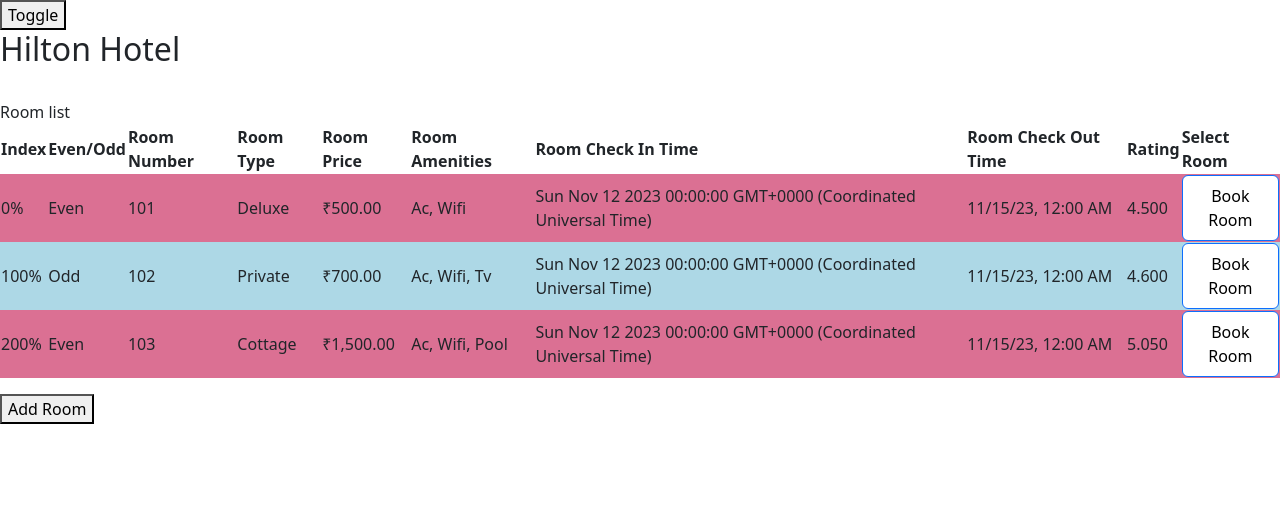
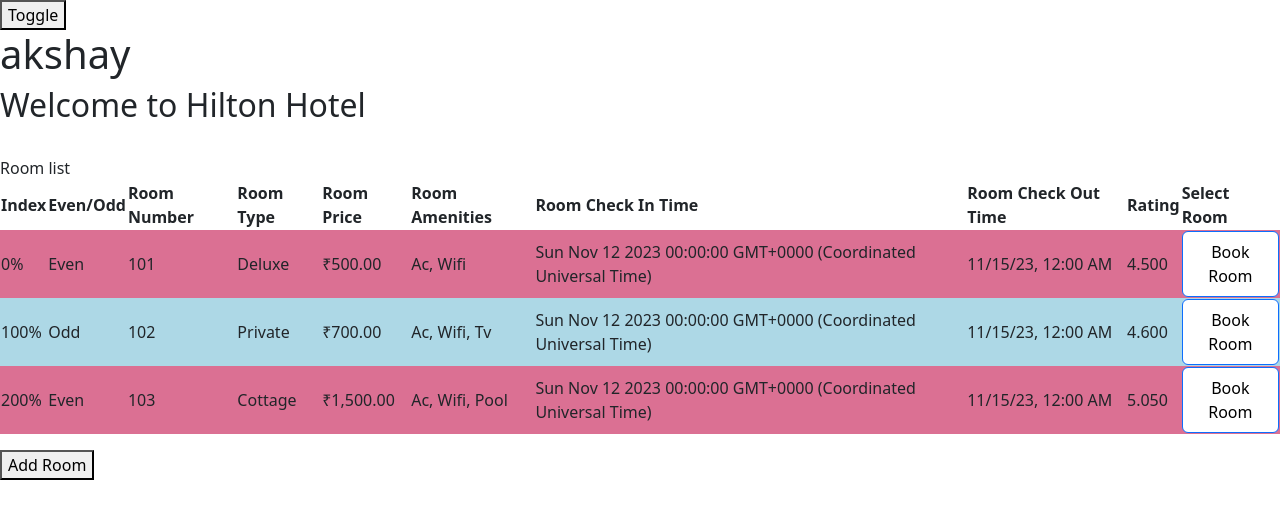
Before and after one commit to akshayharagon/hotelInventory, an Angular app: page / in a window 1280 px wide. Shown: the top 518 px of the page. Built offline with nearby package versions, Linux system fonts and the light colour scheme.

Commit message:
@ViewChild implementation

```diff
--- /dev/null
+++ b/src/app/header/header.component.html
@@ -0,0 +1 @@
+<h1>{{title}}</h1>
--- /dev/null
+++ b/src/app/header/header.component.ts
@@ -0,0 +1,13 @@
+import { Component } from '@angular/core';
+
+@Component({
+  selector: 'app-header',
+  standalone: true,
+  imports: [],
+  templateUrl: './header.component.html',
+  styleUrl: './header.component.scss'
+})
+export class HeaderComponent {
+  title:string='akshay'
+
+}
--- a/src/app/rooms/rooms.component.html
+++ b/src/app/rooms/rooms.component.html
@@ -1,6 +1,7 @@
 <button (click)="toggle()">Toggle</button>
+<app-header></app-header>
 <div *ngIf="showTitle">
-   <h2> {{hotelName}}</h2>
+   <h2>Welcome to {{hotelName}}</h2>
     <br>
     @if (true) {
         @if (displaySelectedRoomInfo) {
--- a/src/app/rooms/rooms.component.ts
+++ b/src/app/rooms/rooms.component.ts
@@ -1,16 +1,31 @@
 import { CommonModule } from '@angular/common';
-import { Component } from '@angular/core';
+import { AfterViewInit, Component, DoCheck, OnInit, ViewChild } from '@angular/core';
 import { RoomList } from './rooms';
 import { RoomsListComponent } from "./rooms-list/rooms-list.component";
+import { HeaderComponent } from "../header/header.component";
 
 @Component({
-  selector: 'app-rooms',
-  standalone: true,
-  templateUrl: './rooms.component.html',
-  styleUrl: './rooms.component.scss',
-  imports: [CommonModule, RoomsListComponent]
+    selector: 'app-rooms',
+    standalone: true,
+    templateUrl: './rooms.component.html',
+    styleUrl: './rooms.component.scss',
+    imports: [CommonModule, RoomsListComponent, HeaderComponent]
 })
-export class RoomsComponent {
+export class RoomsComponent implements OnInit, DoCheck, AfterViewInit{
+  ngAfterViewInit(): void {
+    console.log("from after view init " +this.headerComponent.title)
+  }
+  ngOnInit(): void {
+    console.log(this.headerComponent)
+  }
+  @ViewChild(HeaderComponent, {static:true}) headerComponent : HeaderComponent
+  // another way of accessing component properties without using @Input & @Output
+  // with @ViewChild we can create instance of particular component by implementing
+  // AfterViewInit. Or we can use {static:true} property to use just within OnInit
+
+  ngDoCheck(): void {
+    console.log('on chnages called')
+  }
 addRoom() {
   console.log("added")
   const newRoom : RoomList= {
```
Also changed, not shown: src/app/header/header.component.scss (added), 1 other file (tests, documents, lock files or other folders).
